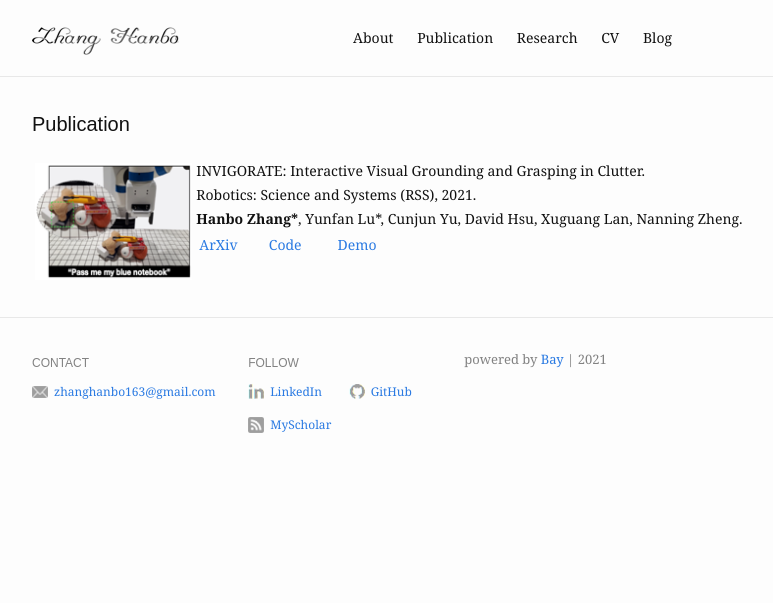
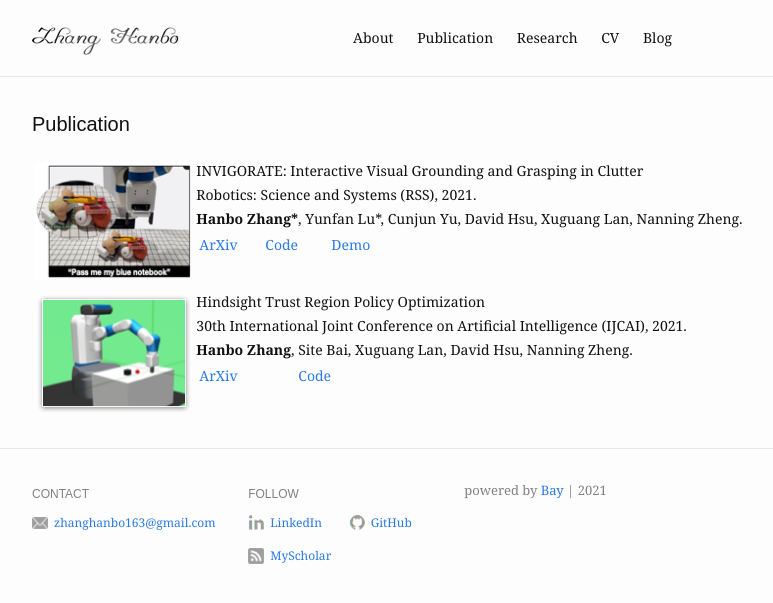
Before and after one commit to ZhangHanbo/zhanghanbo.github.io, a Jekyll site: the page built from publication.md, in a window 1280 px wide. Shown: the top 603 px of the page, without its empty margins (288-1061 px from the left). Built offline with Jekyll 4.4.1, drawn with Linux system fonts in a browser that asks for light colours.

Commit message:
Update publication

```diff
--- a/publication.md
+++ b/publication.md
@@ -3,24 +3,46 @@ layout: work
 title: Publication
 slug: /work
 ---
-
+<!-- Pub split line -->
 <table width= "800" >
 <tr>
 <td width= "160" ><img src="/assets/img/work/INVIGORATE.png" alt="invigorate"></td>
-<td width= "640" >INVIGORATE: Interactive Visual Grounding and Grasping in Clutter.
+<td width= "640" >INVIGORATE: Interactive Visual Grounding and Grasping in Clutter
 <br />
 Robotics: Science and Systems (RSS), 2021.
 <br />
 <strong>Hanbo Zhang*</strong>, Yunfan Lu*, Cunjun Yu, David Hsu, Xuguang Lan, Nanning Zheng.
 <br />
 
-<table width= "210" >
-<td width= "70" ><a href="">ArXiv</a></td>
-<td width= "70" ><a href="https://github.com/lyf44/invigorate">Code</a></td>
-<td width= "70" ><a href="https://drive.google.com/file/d/1YpuczATq3yA6FHwA7WoSqQNDGpIKzzfU/view">Demo</a></td>
+<table width= "200" >
+<td width= "50" ><a href="">ArXiv</a></td>
+<td width= "50" ><a href="https://github.com/lyf44/invigorate">Code</a></td>
+<td width= "50" ><a href="https://drive.google.com/file/d/1YpuczATq3yA6FHwA7WoSqQNDGpIKzzfU/view">Demo</a></td>
 </table>
 
 <br />
 </td>
 </tr>
 </table>
+
+
+<!-- Pub split line -->
+<table width= "800" >
+<tr>
+<td width= "160" ><img src="/assets/img/work/HTRPO.png" alt="htrpo"></td>
+<td width= "640" >Hindsight Trust Region Policy Optimization
+<br />
+30th International Joint Conference on Artificial Intelligence (IJCAI), 2021.
+<br />
+<strong>Hanbo Zhang</strong>, Site Bai, Xuguang Lan, David Hsu, Nanning Zheng.
+<br />
+
+<table width= "200" >
+<td width= "50" ><a href="https://arxiv.org/abs/1907.12439">ArXiv</a></td>
+<td width= "50" ><a href="https://github.com/HTRPOCODES/HTRPO-v2">Code</a></td>
+</table>
+
+<br />
+</td>
+</tr>
+</table>
```
Also changed, not shown: assets/img/work/HTRPO.png (added), assets/img/work/Untitled.graffle/image1.png (added), 1 other file.
